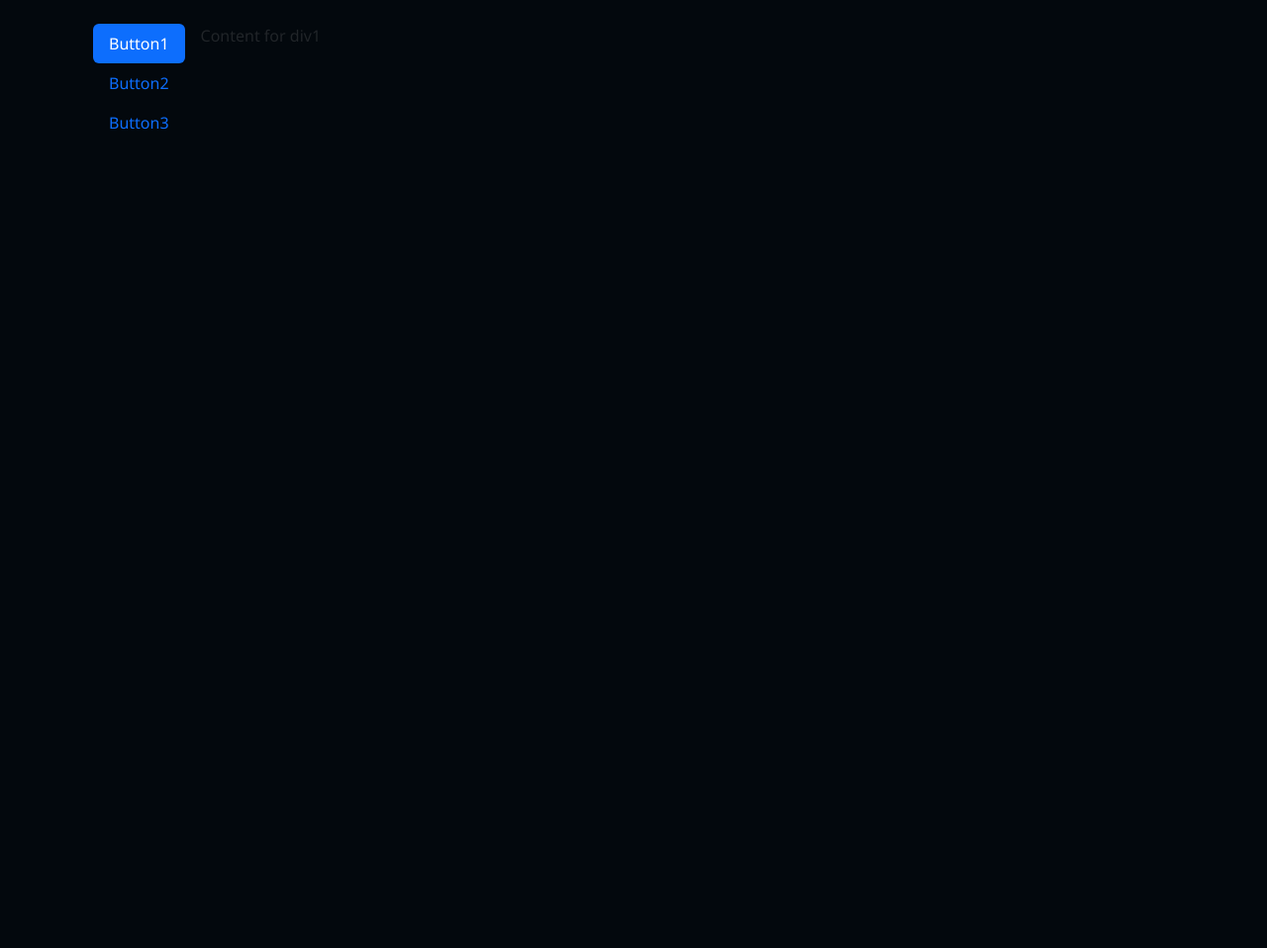
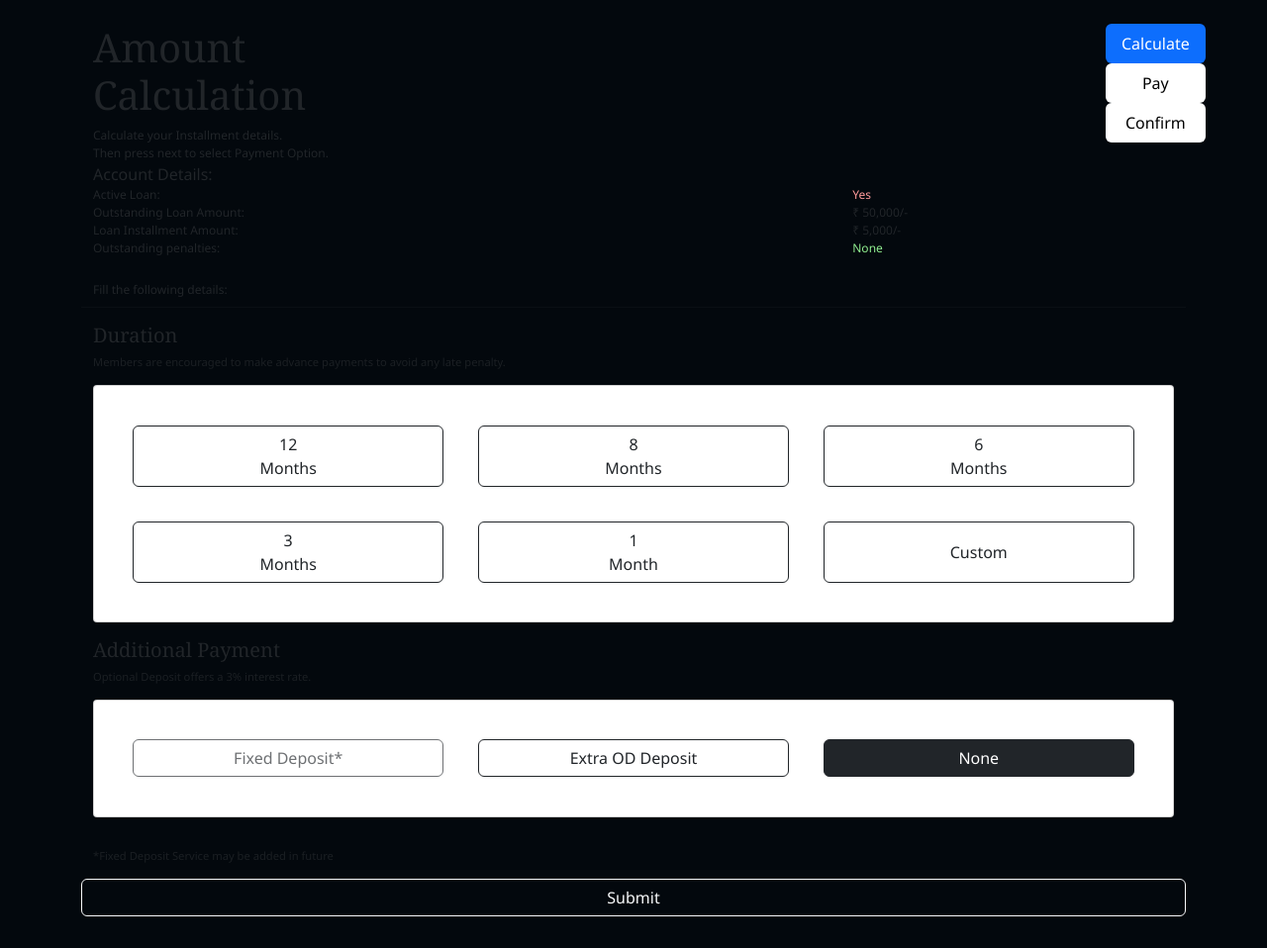
Before and after one commit to Vishesh1060/nvumnghome1, a PHP site: page /secure/verticaltabs.html in a window 1280 px wide. Shown: the whole page at 99% size. Before the commit the page ends 131 px from the top, so only its background shows below. Run offline with PHP 8.4, Linux system fonts and the light colour scheme; some web fonts are replaced.

Commit message:
Frontent: Deposit-1 design

```diff
--- a/secure/style/App.css
+++ b/secure/style/App.css
@@ -132,3 +132,35 @@
     width: 90%;
     margin: 5%;
 }
+.vnav-group{
+    padding: 0;
+    padding-left: 3%;
+}
+.vnav-group button:not(:first-child):not(:last-child){
+    border-top-width: 0;
+    border-bottom-width: 0;
+}
+.vnav-group button:first-child{
+    border-bottom-width: 0;
+    border-top-right-radius: 0 !important;
+    border-top-left-radius: 20px !important;
+}
+.vnav-group button:last-child{
+    border-top-width: 0;
+    border-bottom-right-radius: 0 !important;
+    border-bottom-left-radius: 20px !important;
+ }
+.vnav.active{
+    background: rgb(12, 32, 51);
+}
+.vnav{
+    background: white;
+    color: black;
+    border-radius: 0;
+}
+.vnav{
+    stroke: black;
+}
+.vnav.active svg{
+    stroke: white;
+}
--- a/secure/verticaltabs.html
+++ b/secure/verticaltabs.html
@@ -13,43 +13,181 @@
 </head>
 <body>
 <div class="base">
-    <div class="container-md pt-4 g-5">
+  <div class="container-md pt-4 g-5">
+    <div class="row">
+      <div class="col">
         <div class="d-flex align-items-start">
-            <div class="nav flex-column nav-pills me-3" id="v-pills-tab" role="tablist" aria-orientation="vertical">
-              <button class="nav-link active" id="v-pills-home-tab" data-bs-toggle="pill" data-bs-target="#div1" type="button" role="tab" aria-controls="div1" aria-selected="true">Button1</button>
-              <button class="nav-link" id="v-pills-profile-tab" data-bs-toggle="pill" data-bs-target="#div2" type="button" role="tab" aria-controls="div2" aria-selected="false">Button2</button>
-              <button class="nav-link" id="v-pills-messages-tab" data-bs-toggle="pill" data-bs-target="#div3" type="button" role="tab" aria-controls="div3" aria-selected="false">Button3</button>
-            </div>
-            <div class="tab-content" id="v-pills-tabContent">
-              <div class="tab-pane fade show active" id="div1" role="tabpanel" aria-labelledby="v-pills-home-tab">Content for div1</div>
-              <div class="tab-pane fade" id="div2" role="tabpanel" aria-labelledby="v-pills-profile-tab">Content for div2</div>
-              <div class="tab-pane fade" id="div3" role="tabpanel" aria-labelledby="v-pills-messages-tab">Content for div3</div>
-            </div>
+          <div class="tab-content" id="v-pills-tabContent">
+                <div class="tab-pane fade show active" id="div1" role="tabpanel" aria-labelledby="v-pills-home-tab">
+                  <div class="row pb-2">
+                    <div class="col">
+                      <h1 class="">Amount<br>Calculation</h1>
+                      <p class="xstext">Calculate your Installment details.<br>Then press next to select Payment Option.</p>
+                      <p>Account Details:</p>
+                      <div class="col xstext">
+                        <div class="row">
+                              <div class="col"><p>Active Loan:</p></div>
+                              <div class="col-3"><p class="me-auto text-failure">Yes</p></div>
+                          </div>
+                          <div class="row">
+                              <div class="col">
+                                  <p>Outstanding Loan Amount:</p>
+                              </div>
+                              <div class="col-3 me-auto">
+                                <p>₹ 50,000/-</p>
+                              </div>
+                          </div>
+                          <div class="row">
+                              <div class="col">
+                                  Loan Installment Amount:
+                              </div>
+                              <div class="col-3 me-auto">
+                                  <p>₹ 5,000/-</p>
+                              </div>
+                          </div>
+
+                          <div class="row">
+                              <div class="col">
+                                  <p>Outstanding penalties:</p>
+                              </div>
+                              <div class="col-3 me-auto">
+                                  <p class="text-successful">None</p>
+                              </div>
+                          </div>
+                      </div>
+                    </div>
+                    <div class="col-1">
+                      <div class="nav flex-column nav-pills" id="v-pills-tab" role="tablist" aria-orientation="vertical">
+                        <button class="vnav nav-link active rounded-top" id="v-pills-home-tab" data-bs-toggle="pill" data-bs-target="#div1" type="button" role="tab" aria-controls="div1" aria-selected="true">Calculate</button>
+                        <button class="vnav nav-link" id="v-pills-profile-tab" data-bs-toggle="pill" data-bs-target="#div2" type="button" role="tab" aria-controls="div2" aria-selected="false">Pay</button>
+                        <button class="vnav nav-link rounded-bottom" id="v-pills-messages-tab" data-bs-toggle="pill" data-bs-target="#div3" type="button" role="tab" aria-controls="div3" aria-selected="false">Confirm</button>
+                      </div>
+                    </div>
+                  </div>
+                  <form action="post" id="InstallmentData">
+                    <div class="row py-3">
+                        <p class="mb-2 xstext">Fill the following details:</p>
+                        <hr>
+                        <h5>Duration</h5>
+                        <p class="xstext followup">Members are encouraged to make advance payments to avoid any late penalty.</p>
+                        <div class="col my-3">
+                            <div class="card border-1 rounded-1">
+                                <div class="card-body">
+                                    <div class="row mini-card">
+                                        <div class="col mini-card">
+                                            <button type="button" class="btn btn-outline-dark mini-button" onclick="selectMonth(12)">12<br>Months</button>
+                                        </div>
+                                        <div class="col mini-card">
+                                            <button type="button" class="btn btn-outline-dark mini-button" onclick="selectMonth(8)">8<br>Months</button>
+                                        </div>
+                                        <div class="col mini-card">
+                                            <button type="button" class="btn btn-outline-dark mini-button" onclick="selectMonth(6)">6<br>Months</button>
+                                        </div>
+                                    </div>
+                                    <div class="row mini-card">
+                                        <div class="col mini-card">
+                                            <button type="button" class="btn btn-outline-dark mini-button" onclick="selectMonth(3)">3<br>Months</button>
+                                        </div>
+                                        <div class="col mini-card">
+                                            <button type="button" class="btn btn-outline-dark mini-button" onclick="selectMonth(1)">1<br>Month</button>
+                                        </div>
+                                        <div class="col mini-card">
+                                            <button id="customButton" type="button" class="btn btn-outline-dark mini-button" onclick="toggleCustomInput()">Custom</button>
+                                            <input type="number" id="customInput" class="form-control" style="display:none;" placeholder="Months" onchange="setCustomMonth(this.value)">
+                                        </div>
+                                    </div>
+                                    <input type="hidden" id="selectedMonth" name="selectedMonth" value="">
+                                </div>
+                            </div>
+                        </div>
+                        <h5>Additional Payment</h5>
+                        <p class="xstext followup">Optional Deposit offers a 3% interest rate.</p>
+                        <div class="col my-3">
+                            <div class="card border-1 rounded-1">
+                                <div class="card-body">
+                                    <div class="row mini-card">
+                                        <div class="col mini-card">
+                                            <a class="btn disabled btn-outline-dark mini-button extra">Fixed Deposit*</a>
+                                        </div>
+                                        <div class="col mini-card">
+                                            <a id="extraOD" class="btn btn-outline-dark mini-button extra">Extra OD Deposit</a>
+                                        </div>
+                                        <div class="col mini-card">
+                                            <a id="noneBtn" class="btn btn-outline-dark mini-button extra active">None</a>
+                                        </div>
+                                    </div>
+                                </div>
+                            </div>
+                        </div>
+                        <p class="xstext followup mt-3">*Fixed Deposit Service may be added in future</p>
+                        <input type="submit" class="btn btn-outline-light my-3 w-100" name="Next" id="Next">
+
+                    </div>
+                  </form>
+                </div>
+                <div class="tab-pane fade" id="div2" role="tabpanel" aria-labelledby="v-pills-profile-tab">
+                  <div class="row py-2">
+                    <h1>Total Amount</h1>
+                    <hr>
+                    <div class="col xstext">
+                        <div class="row">
+                            <div class="col">
+                                <p>Loan Installment</p>
+                            </div>
+                            <div class="col">
+                                <p>₹ 6000 (500/Month)</p>
+                            </div>
+                        </div>
+                        <div class="row">
+                            <div class="col">
+                                <p>Loan Late Penalty</p>
+                            </div>
+                            <div class="col">
+                                <p>₹ 50</p>
+                            </div>
+                        </div>
+                        <div class="row">
+                            <div class="col">
+                                <p>CD Amount</p>
+                            </div>
+                            <div class="col">
+                                <p>₹ 1200 (200/Month)</p>
+                            </div>
+
+                        </div>
+                        <div class="row">
+                            <div class="col">
+                                <p>MWF Amount</p>
+                            </div>
+                            <div class="col">
+                                <p>₹ 12000 (1000/Month)</p>
+                            </div>
+                        </div>
+                        <div class="row my-1">
+                            <div class="col">
+                                <p><strong>Total Amount</strong></p>
+                            </div>
+                            <div class="col">
+                                <p><strong>₹ 22800 (1900/Month)</strong></p>
+                            </div>
+                        </div>
+                        <div class="row pt-2">
+                            <div class="col spacer">
+                                <br><br><br>
+                            </div>
+                        </div>
+                    </div>
+                  </div>
+                </div>
+                <div class="tab-pane fade" id="div3" role="tabpanel" aria-labelledby="v-pills-messages-tab">Content for div3</div>
           </div>
+        </div>
+      </div>
     </div>
-<script>
-    document.querySelectorAll('#v-pills-tab button').forEach(button => {
-  button.addEventListener('click', function (e) {
-    e.preventDefault();
-    let tabTrigger = new bootstrap.Tab(this);
-    tabTrigger.show();
-  });
-});
+  </div>
+</div>
 
-var tabEl = document.querySelectorAll('#v-pills-tab button')
-tabEl.forEach(function (el) {
-  el.addEventListener('shown.bs.tab', function (e) {
-    var target = e.target.getAttribute('data-bs-target');
-    document.querySelectorAll('.tab-pane').forEach(function (pane) {
-      if ('#' + pane.id !== target) {
-        pane.classList.remove('show', 'active');
-      }
-    });
-  });
-});
-
-</script>
-
+<script src="script/ui3.js"></script>
 <script src='../style/npm_js_core2.11.8.min.js'></script>
 <script src='https://cdn.jsdelivr.net/npm/bootstrap@5.3.2/dist/js/bootstrap.bundle.min.js'></script>
 
```
Also changed, not shown: secure/deposit.html (+4 -3 lines), secure/script/ui3.js (added, +19 -0 lines), secure/temp.html (added, +196 -0 lines), imgs/logo/1280px-UPI-Logo.png (added).
